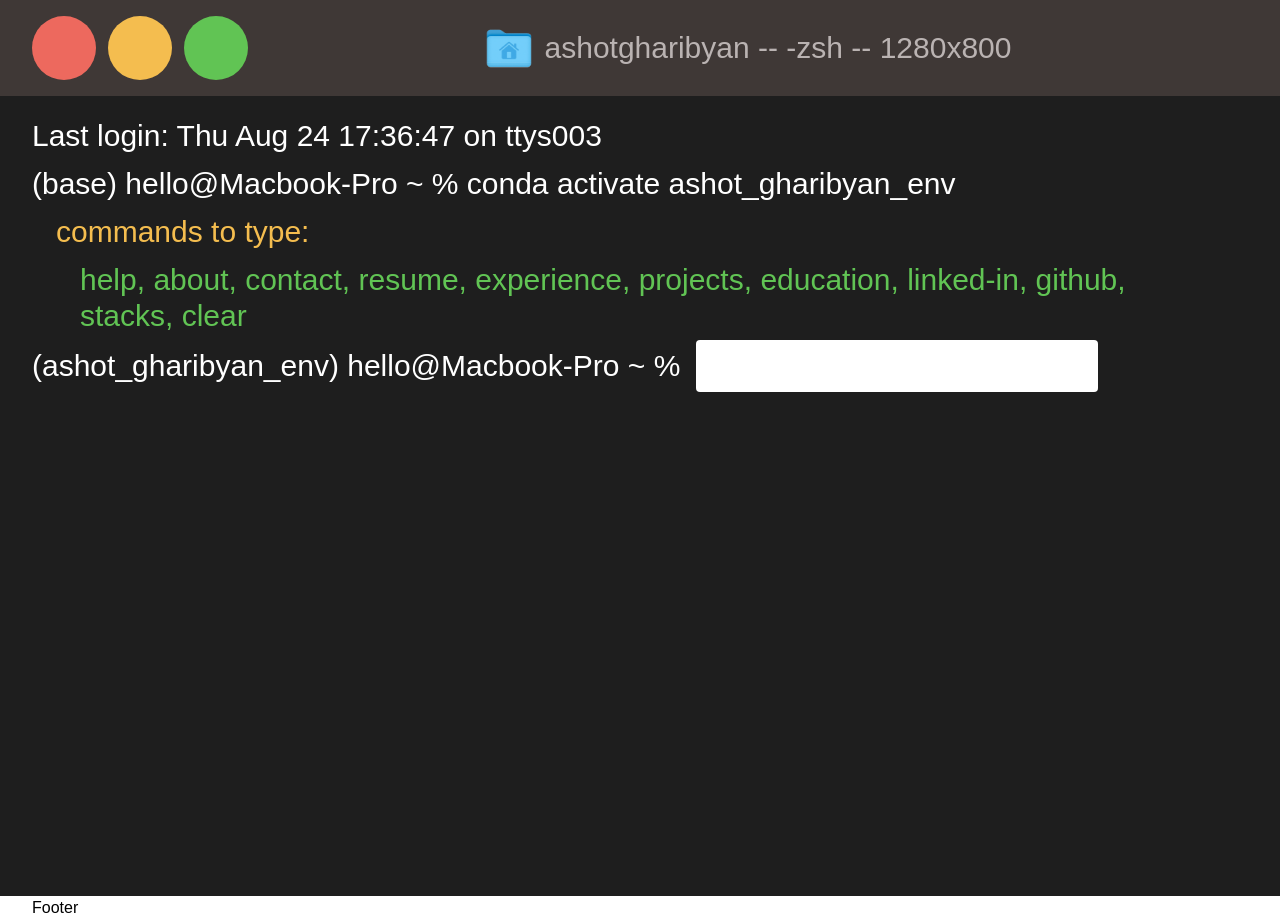
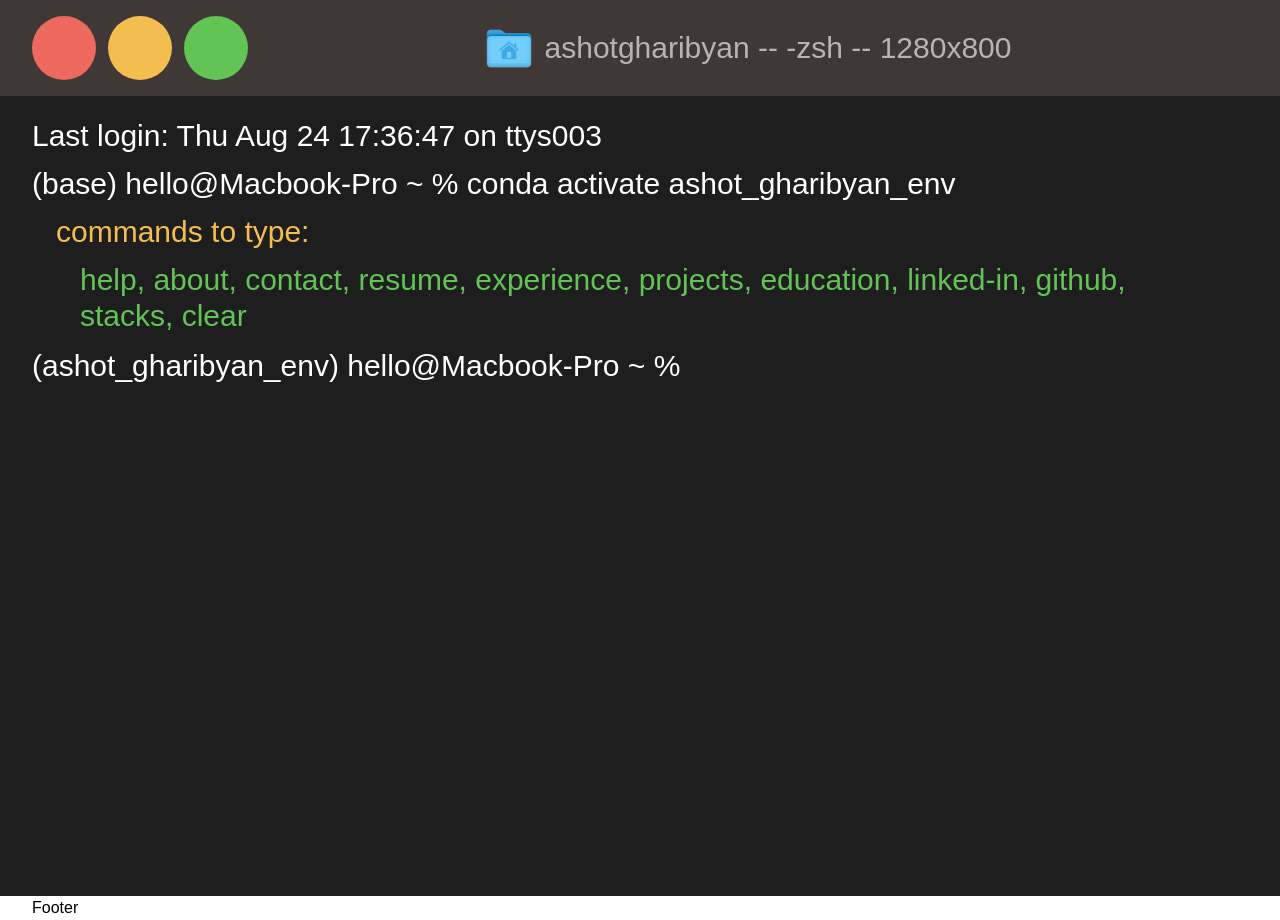
Before and after one commit to ashgharibyan/ashgharibyan-portfolio, a React (Vite) app in the folder frontend/: page / in a window 1280 px wide. Built offline with nearby package versions, Linux system fonts and the light colour scheme; a web font is replaced by a local one.

Commit message:
fixed input background and text color

```diff
--- a/frontend/src/sections/CommandLine.jsx
+++ b/frontend/src/sections/CommandLine.jsx
@@ -89,7 +89,7 @@ const CommandLine = () => {
                 <input
                     ref={inputRef}
                     type="text"
-                    className="textQuery min-w-0 flex-grow whitespace-pre-wrap  break-words rounded border-none p-2 text-[#010101] outline-none"
+                    className="textQuery min-w-0 flex-grow whitespace-pre-wrap  break-words rounded border-none bg-[#1e1e1e] p-2 text-[white] outline-none"
                     onKeyDown={handleKeyDown}
                     onBlur={handleBlur}
                     value={input}
```
